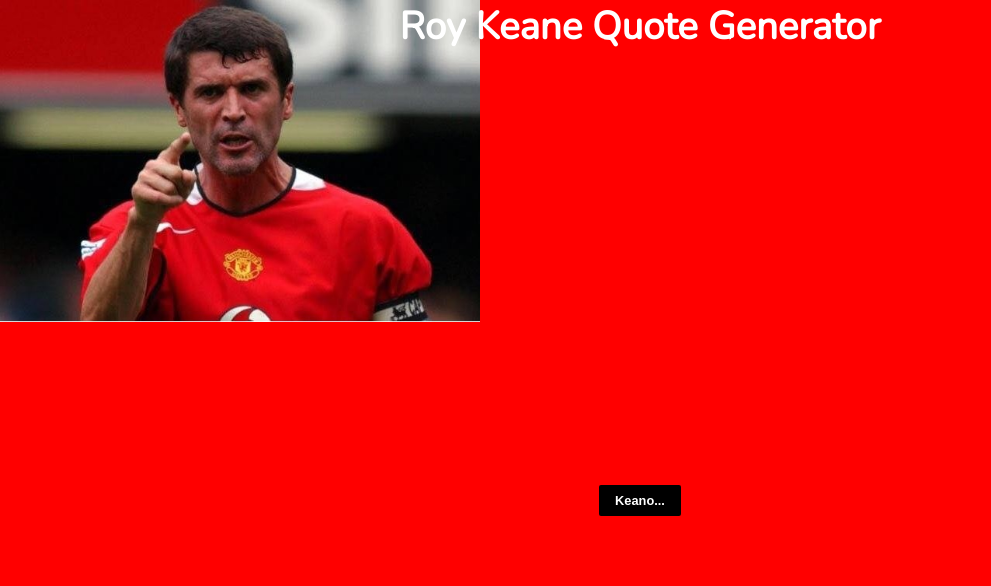
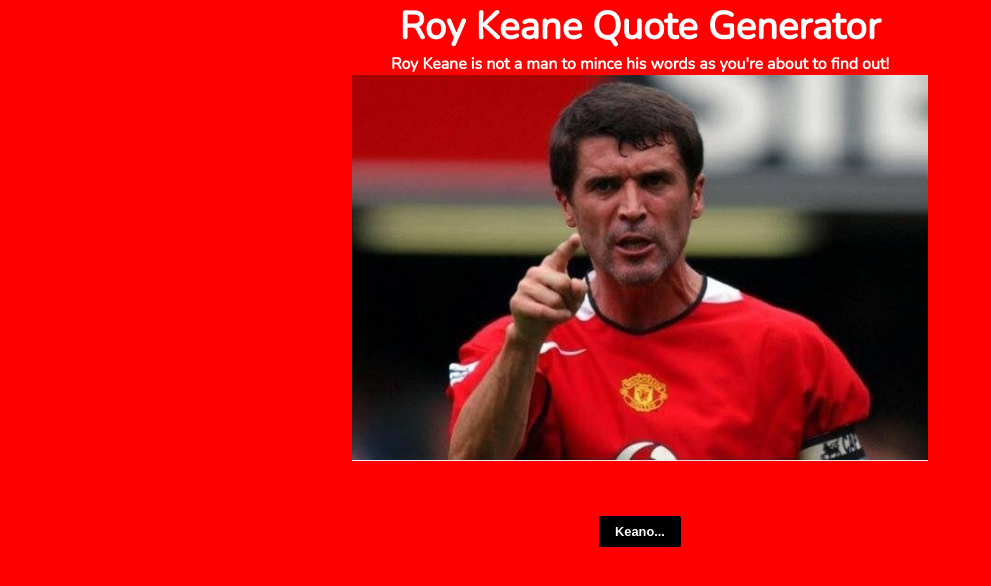
Before and after one commit to seansampel/quote-generator, a React (Create React App) app: page / in a window 1280 px wide. Shown: the top 586 px of the page, without its empty margins (0-991 px from the left). Built offline with nearby package versions, Linux system fonts and the light colour scheme; no server answers.

Commit message:
add more styling

```diff
--- a/src/App.css
+++ b/src/App.css
@@ -1,14 +1,15 @@
 @import url('https://fonts.googleapis.com/css?family=Nunito&display=swap');
 
 * {
-  padding: 0;
-  margin: 0;
+  padding: 0px;
+  margin: 0px;
 }
 body {
   background-color: red;
+}
+.Keano {
   background-image: url("./Keano.png");
-  background-repeat: no-repeat;
-  background-size: 30rem;
+  width: 45%;
 }
 .App {
   text-align: center;
@@ -17,13 +18,10 @@
   font-size: 1.2rem;
   position: relative;
 }
-/* #Keane {
-  background-image: url("./Keano.png");
-} */
 #quote-box {
   background: red;
   width: 40rem;
-  margin: 24rem auto;
+  margin: 0rem auto;
   padding: 3rem;
   border-radius: 5px;
 }
--- a/src/App.js
+++ b/src/App.js
@@ -1,12 +1,17 @@
 import React from 'react';
 import Quotes from './components/Quotes';
+import Keano from './Keano.png';
 import './App.css';
 
 function App() {
   return (
     <div className="App">
-      <header id="Keane">
+      <header>
         <h1>Roy Keane Quote Generator</h1>
+        <h5>Roy Keane is not a man to mince his words as you're about to find out!</h5>
+        <img alt='Keano'
+        className='Keano'
+        src={Keano}/>
       </header>
       <Quotes />
     </div>
```
Also changed, not shown: src/Punch.jpg (added).
